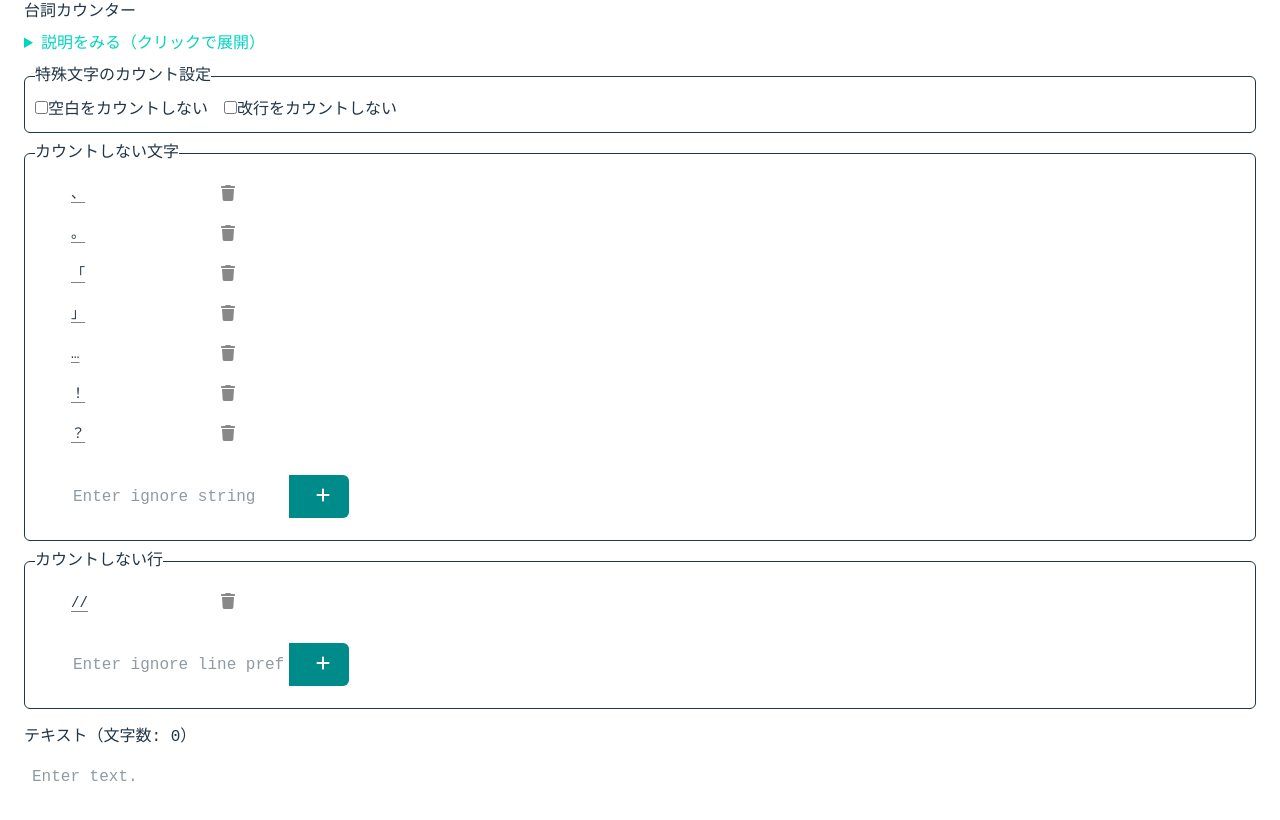
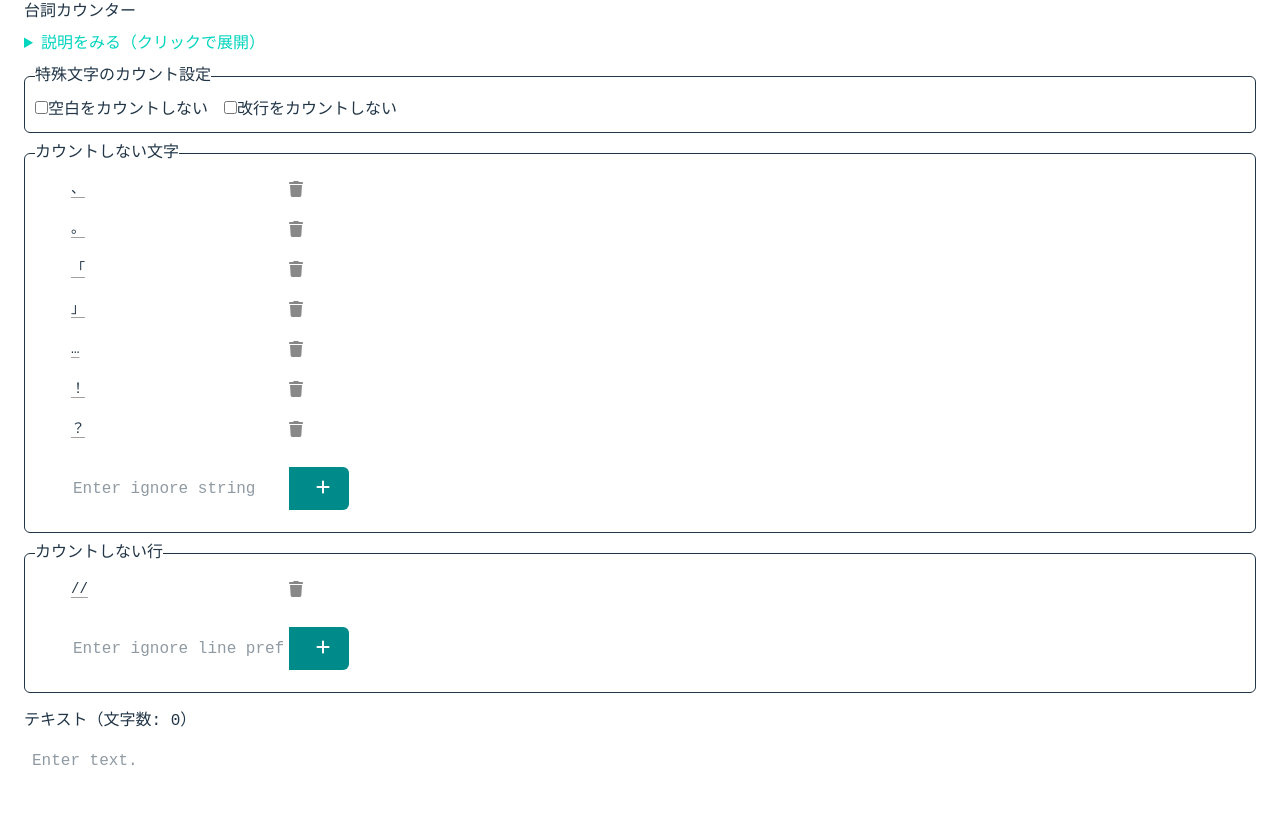
Before and after one commit to levin256/dialogue-counter, a React (Vite) app: page / in a window 1280 px wide. Shown: the top 820 px of the page. Built offline with nearby package versions, Linux system fonts and the light colour scheme.

Commit message:
fix: CodeLabelボタンを使用

```diff
--- a/src/App.tsx
+++ b/src/App.tsx
@@ -1,8 +1,8 @@
 import { faTrash } from '@fortawesome/free-solid-svg-icons';
-import { FontAwesomeIcon } from '@fortawesome/react-fontawesome';
 import { useEffect, useState } from 'react';
 import './App.css';
 import { HowToUse } from './HowToUse';
+import { CodeLabelWithButton } from './components/ui/CodeLabelWithButton';
 import { IgnoreLinePrefixForm } from './features/dialogueCounter/ignoreLinePrefixForm';
 import { IgnoreStringForm } from './features/dialogueCounter/ignoreStringForm';
 import { useIgnoreLinePrefixStore } from './stores/ignoreLinePrefixes';
@@ -95,19 +95,18 @@ const App = () => {
       </fieldset>
       <fieldset>
         <legend>カウントしない文字</legend>
-        <ul>
+        <ul className="flex flex-col gap-y-2">
           {ignoreStrings.map(({ id, ignoreString }) => (
-            <li key={id}>
-              <div className="display-flex padding-block">
-                <code className="code-label">{ignoreString}</code>
-                <button
-                  type="button"
-                  className="trash-btn"
-                  onClick={() => removeIgnoreString(id)}
-                >
-                  <FontAwesomeIcon icon={faTrash} />
-                </button>
-              </div>
+            <li key={id} className="flex w-60">
+              <CodeLabelWithButton
+                codeLabelProps={{ label: ignoreString }}
+                buttonProps={{
+                  icon: faTrash,
+                  onClick: () => removeIgnoreString(id),
+                  isDanger: true,
+                  className: 'rounded-e-md trash-btn',
+                }}
+              />
             </li>
           ))}
         </ul>
@@ -115,19 +114,18 @@ const App = () => {
       </fieldset>
       <fieldset>
         <legend>カウントしない行</legend>
-        <ul>
+        <ul className="flex flex-col gap-y-2">
           {ignoreLinePrefixes.map(({ id, ignoreLinePrefix }) => (
-            <li key={id}>
-              <div className="display-flex padding-block">
-                <code className="code-label">{ignoreLinePrefix}</code>
-                <button
-                  type="button"
-                  className="trash-btn"
-                  onClick={() => removeIgnoreLinePrefix(id)}
-                >
-                  <FontAwesomeIcon icon={faTrash} />
-                </button>
-              </div>
+            <li key={id} className="flex w-60">
+              <CodeLabelWithButton
+                codeLabelProps={{ label: ignoreLinePrefix }}
+                buttonProps={{
+                  icon: faTrash,
+                  onClick: () => removeIgnoreLinePrefix(id),
+                  isDanger: true,
+                  className: 'rounded-e-md trash-btn',
+                }}
+              />
             </li>
           ))}
         </ul>
```
